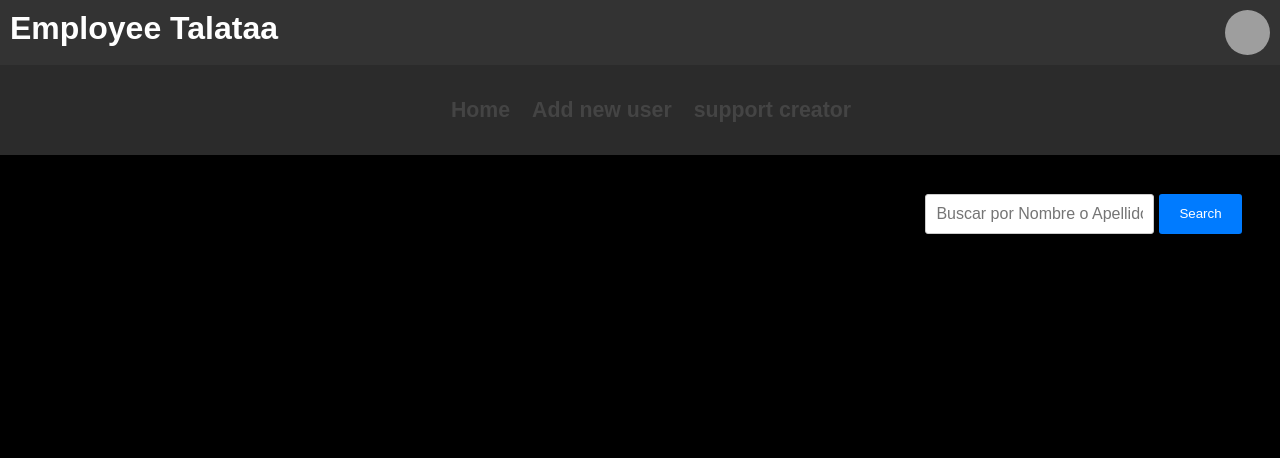
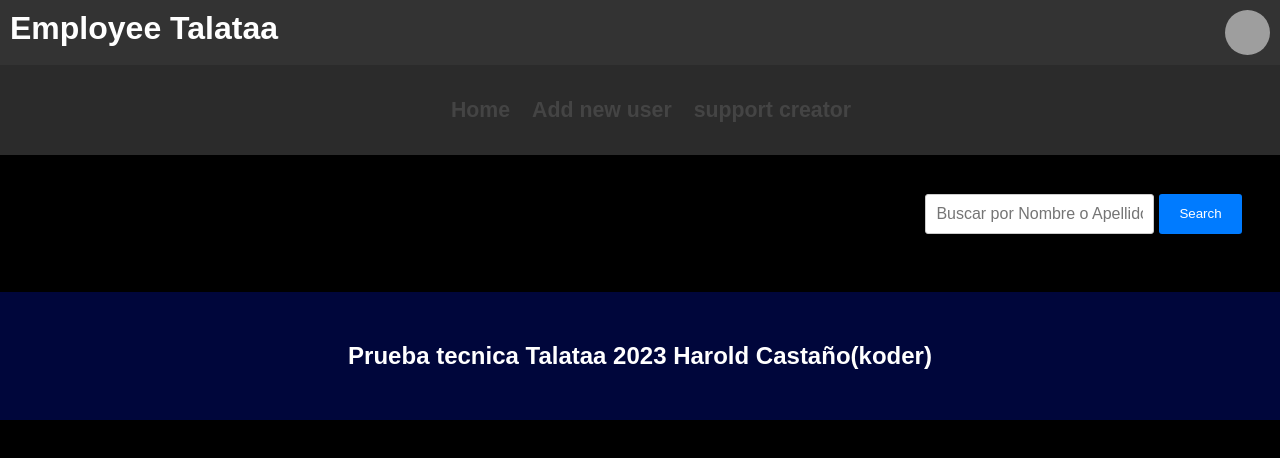
Before and after one commit to haroldCoder/Technical-test-Talataa, a React (Vite) app: page / in a window 1280 px wide. Shown: the top 458 px of the page. Built offline with nearby package versions, Linux system fonts and the light colour scheme; grey boxes are pictures that could not be loaded; a web font is replaced by a local one.

Commit message:
add footer & add support creator

```diff
--- a/src/App.jsx
+++ b/src/App.jsx
@@ -6,6 +6,7 @@ import { useEffect } from 'react';
 import { BrowserRouter, Route, Routes } from 'react-router-dom';
 import Home from './components/Home';
 import InsertUser from './components/InsertUser';
+import Footer from './components/Footer';
 
 function App() {
   useEffect(()=>{
@@ -26,6 +27,7 @@ function App() {
             <Route path='/' element={<Home />} />
             <Route path='/insertar_empleado' element={<InsertUser />} />
           </Routes>
+          <Footer />
       </BrowserRouter>
     </>
   )
--- a/src/components/Footer.jsx
+++ b/src/components/Footer.jsx
@@ -0,0 +1,9 @@
+import React from 'react'
+
+export default function Footer() {
+  return (
+    <div className='footer'>
+        <h2>Prueba tecnica Talataa 2023 Harold Castaño(koder)</h2>
+    </div>
+  )
+}
--- a/src/components/Nav.jsx
+++ b/src/components/Nav.jsx
@@ -6,7 +6,7 @@ function Nav() {
     <div className='nav'>
         <Link to="/"><h2>Home</h2></Link>
         <Link to="/insertar_empleado"><h2>Add new user</h2></Link>
-        <Link><h2>support creator</h2></Link>
+        <Link to="https://harold-enyoi.netlify.app/"><h2>support creator</h2></Link>
     </div>
   )
 }
--- a/src/index.css
+++ b/src/index.css
@@ -143,5 +143,15 @@ button {
 }
 
 button:hover {
-  background-color: #0056b3;
+  background-color: #00162e;
 }
+
+.footer{
+  background: #00063b;
+  padding: 30px 0;
+}
+
+.footer > h2{
+  color: #FFF;
+  text-align: center;
+}
```
